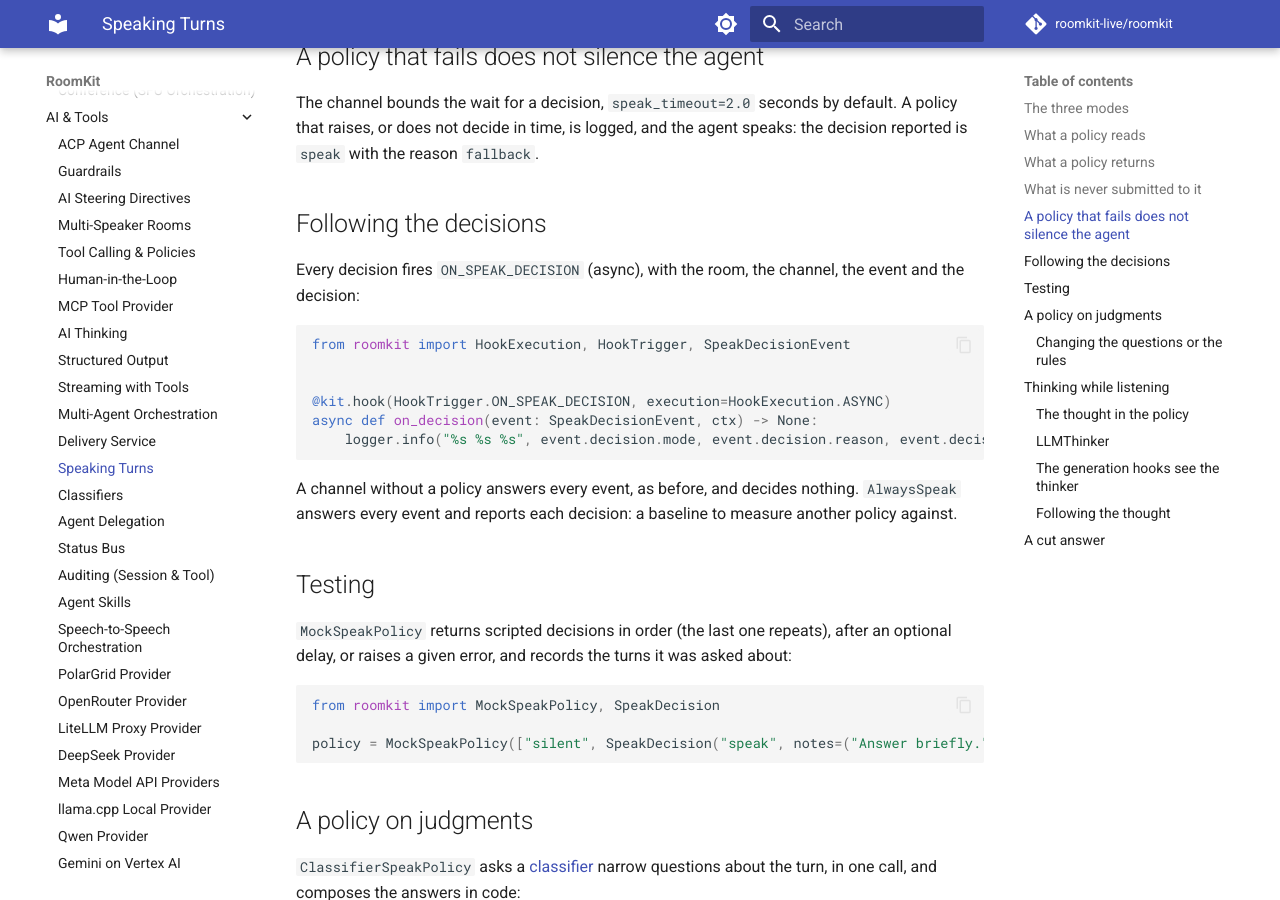
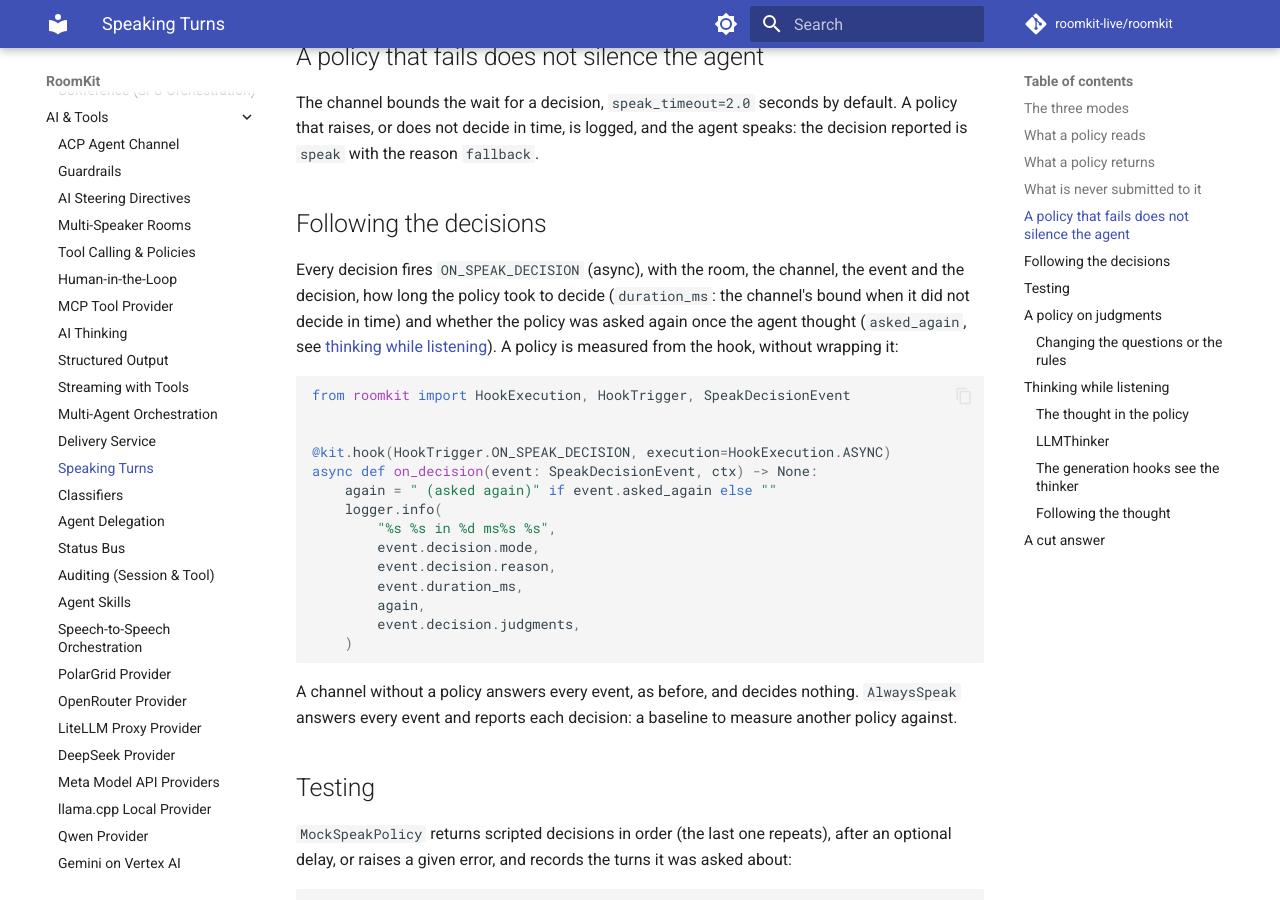
Before and after one commit to roomkit-live/roomkit-docs, an MkDocs documentation site: the page built from docs/guides/speaking-turns.md, in a window 1280 px wide and 900 px high, scrolled down 1961 px. Built offline with MkDocs 1.6.1 and Material for MkDocs 9.7.7, drawn with Linux system fonts in a browser that asks for light colours; comment, search, counter and statistics services are not loaded; some of the changed text lies outside the part shown.

Commit message:
docs(speaking): a decision's and a thought's duration on ON_SPEAK_DECISION / ON_THOUGHT, and the ON_THOUGHT row of the hook table (RMK-627)

````diff
--- a/docs/guides/speaking-turns.md
+++ b/docs/guides/speaking-turns.md
@@ -80,7 +80,11 @@ agent speaks: the decision reported is `speak` with the reason `fallback`.
 ## Following the decisions
 
 Every decision fires `ON_SPEAK_DECISION` (async), with the room, the channel, the
-event and the decision:
+event and the decision, how long the policy took to decide (`duration_ms`: the
+channel's bound when it did not decide in time) and whether the policy was asked
+again once the agent thought (`asked_again`, see [thinking while
+listening](#thinking-while-listening)). A policy is measured from the hook, without
+wrapping it:
 
 ```python
 from roomkit import HookExecution, HookTrigger, SpeakDecisionEvent
@@ -88,7 +92,15 @@ from roomkit import HookExecution, HookTrigger, SpeakDecisionEvent
 
 @kit.hook(HookTrigger.ON_SPEAK_DECISION, execution=HookExecution.ASYNC)
 async def on_decision(event: SpeakDecisionEvent, ctx) -> None:
-    logger.info("%s %s %s", event.decision.mode, event.decision.reason, event.decision.judgments)
+    again = " (asked again)" if event.asked_again else ""
+    logger.info(
+        "%s %s in %d ms%s %s",
+        event.decision.mode,
+        event.decision.reason,
+        event.duration_ms,
+        again,
+        event.decision.judgments,
+    )
 ```
 
 A channel without a policy answers every event, as before, and decides nothing.
@@ -301,7 +313,10 @@ async def no_ai_without_consent(event, ctx) -> HookResult:
 ### Following the thought
 
 Every new thought fires `ON_THOUGHT` (async), with the room, the channel, the
-thought and the one it replaces:
+thought, the one it replaces, and how long the thinker call that brought it took
+(`duration_ms`). A thought emptied because the agent spoke came from no call: its
+`duration_ms` is `None`. A call that fails, or brings back the same thought, fires
+nothing.
 
 ```python
 from roomkit import HookExecution, HookTrigger, ThoughtEvent
@@ -309,7 +324,8 @@ from roomkit import HookExecution, HookTrigger, ThoughtEvent
 
 @kit.hook(HookTrigger.ON_THOUGHT, execution=HookExecution.ASYNC)
 async def on_thought(event: ThoughtEvent, ctx) -> None:
-    logger.info("%s thinks: %s %s", event.channel_id, event.thought.text, event.thought.want_to_say)
+    took = f"{event.duration_ms} ms" if event.duration_ms is not None else "no call"
+    logger.info("%s thinks (%s): %s", event.channel_id, took, event.thought.text)
 ```
 
 `ON_THOUGHT` is the agent's thought while it listens; `ON_AI_THINKING` is a
````
Also changed, not shown: docs/features.md (+3 -2 lines).
